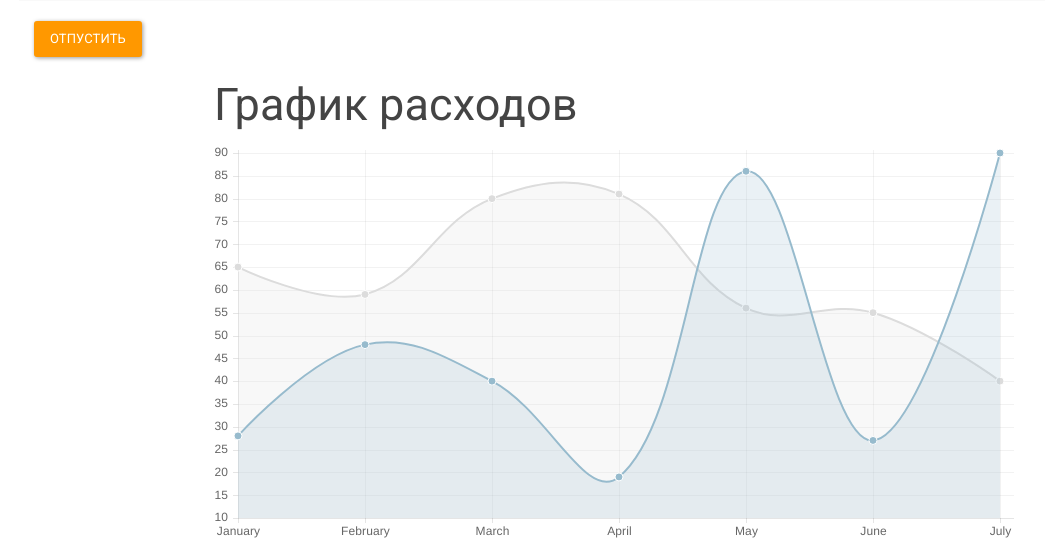
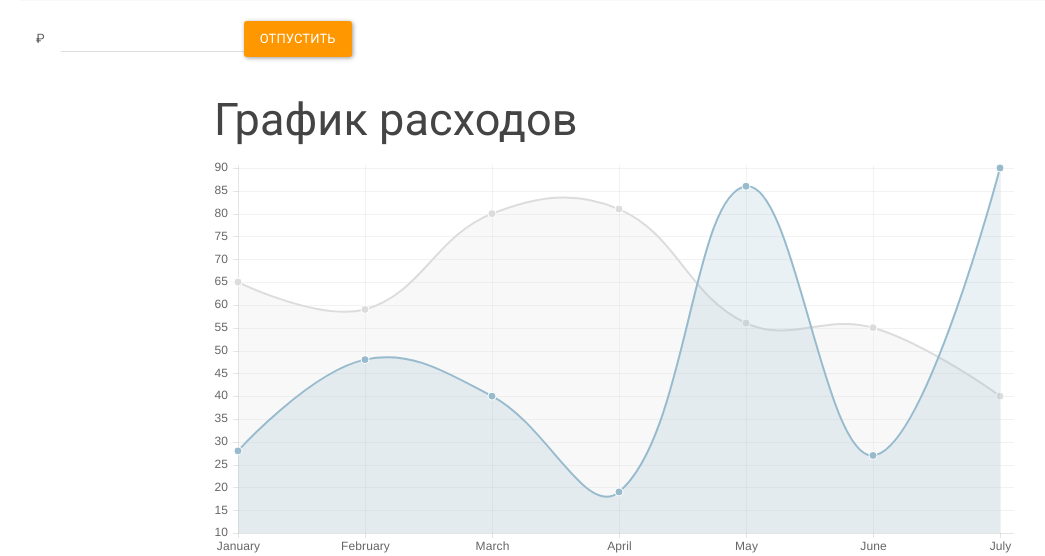
Before and after one commit to hackday-ru/team-15, a Flask app: template app/templates/user.html in a window 1280 px wide. Shown: the part 293-849 px from the top of the page, without its empty margins (51-1096 px from the left). Run offline with Flask 2, Linux system fonts and the light colour scheme; the template is opened without the code that fills it: values that come from a table or form of the project are taken from there, others are empty; data comes from the database, SQL or seed files in the repository; some libraries are stand-ins or nearby versions.

Commit message:
Added form for deleting depts

```diff
--- a/app/templates/user.html
+++ b/app/templates/user.html
@@ -26,9 +26,15 @@
             </tbody>
         </table>
     </div>
-    <div class="col-lg-12 col-lg-offset-0">
-        <button type="reset" class="btn btn-warning">Отпустить</button>
+
+    <div class="form-group">
+      <div class="input-group">
+        <span class="input-group-addon">₽</span>
+          <input type="text" width="400">
+          <button class="btn btn-warning" type="button">Отпустить</button>
+      </div>
     </div>
+
 </div>
 
 <div class="container">
```
